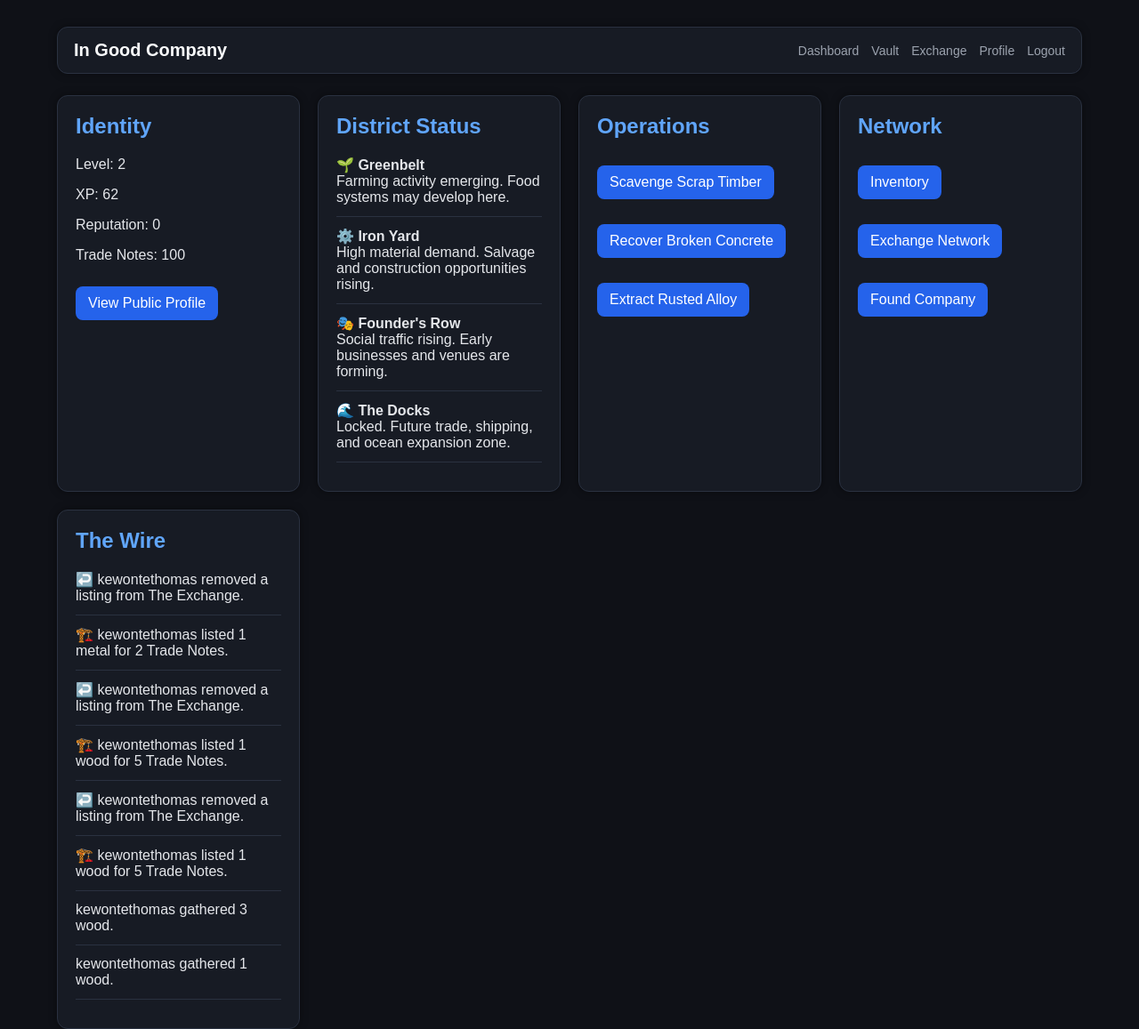
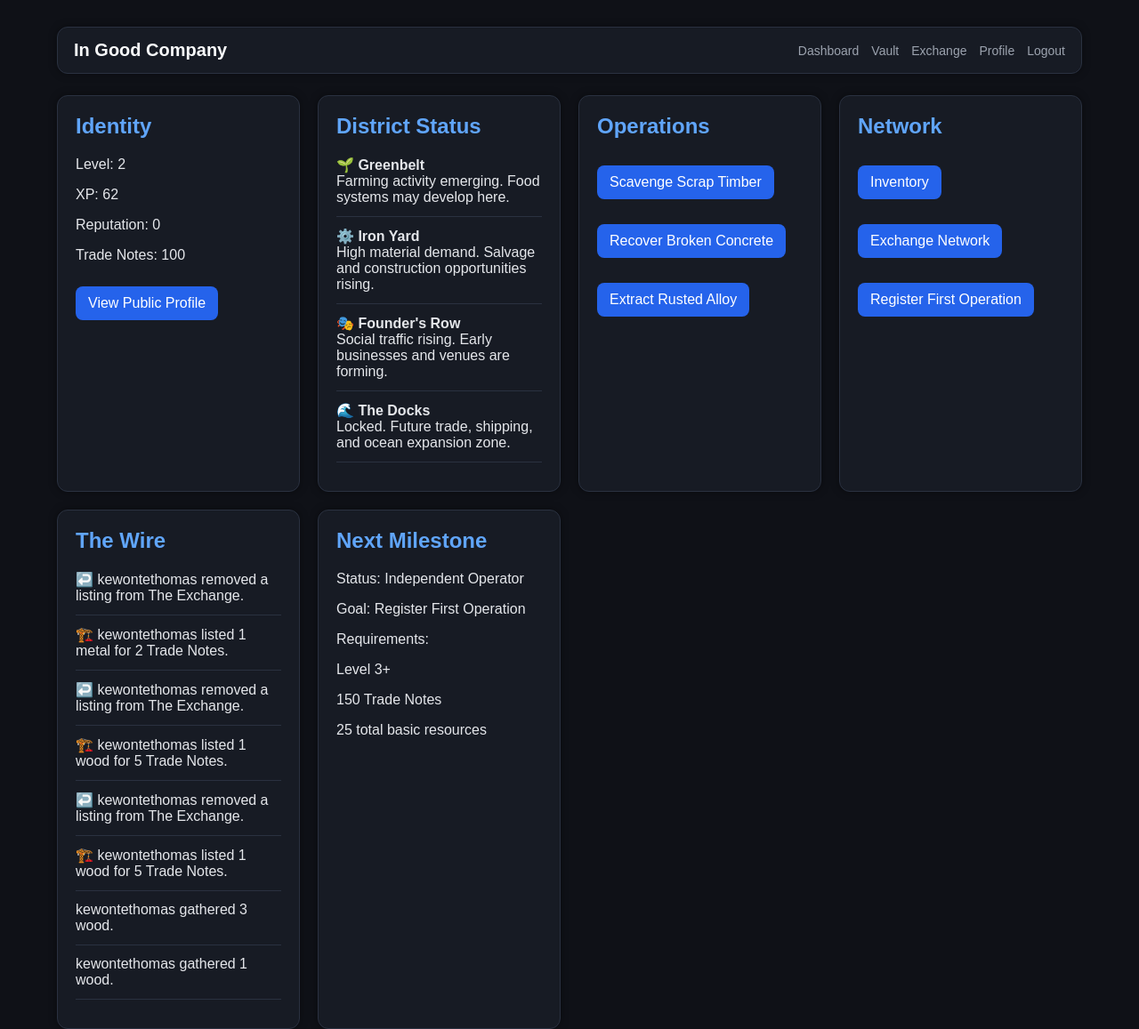
Before and after one commit to kewontethomas/sector-society, a Flask app: page /dashboard in a window 1280 px wide. Shown: the whole page at 89% size. Run offline with Flask 3, Linux system fonts and the light colour scheme; a user stored in the database is signed in; data comes from the database, SQL or seed files in the repository.

Commit message:
Require progression before registering operation

```diff
--- a/app.py
+++ b/app.py
@@ -21,6 +21,7 @@ db.init_app(app)
 login_manager = LoginManager()
 login_manager.init_app(app)
 login_manager.login_view = "login"
+
 
 @login_manager.user_loader
 def load_user(user_id):
@@ -55,6 +56,22 @@ def create_world_event(message):
 
     db.session.add(event)
     db.session.commit()
+
+
+def get_basic_resource_total(user_id):
+    basic_resources = ["wood", "stone", "metal"]
+
+    items = Inventory.query.filter(
+        Inventory.user_id == user_id,
+        Inventory.resource_name.in_(basic_resources)
+    ).all()
+
+    total = 0
+
+    for item in items:
+        total += item.quantity
+
+    return total
 
 
 @app.route("/")
@@ -247,6 +264,24 @@ def create_company():
         flash("You already own a company.")
         return redirect(url_for("company_profile", company_id=existing_company.id))
 
+    REQUIRED_LEVEL = 3
+    REQUIRED_TRADE_NOTES = 150
+    REQUIRED_RESOURCES = 25
+
+    basic_resource_total = get_basic_resource_total(current_user.id)
+
+    if current_user.level < REQUIRED_LEVEL:
+        flash("You must reach Level 3 before registering your first operation.")
+        return redirect(url_for("dashboard"))
+
+    if current_user.coins < REQUIRED_TRADE_NOTES:
+        flash("You need 150 Trade Notes to register your first operation.")
+        return redirect(url_for("dashboard"))
+
+    if basic_resource_total < REQUIRED_RESOURCES:
+        flash("You need at least 25 basic resources before registering your first operation.")
+        return redirect(url_for("dashboard"))
+
     if request.method == "POST":
         name = request.form.get("name")
         company_type = request.form.get("company_type")
@@ -270,12 +305,15 @@ def create_company():
         )
 
         db.session.add(company)
+
+        current_user.coins -= REQUIRED_TRADE_NOTES
+
         db.session.commit()
 
-        flash("Company created.")
+        flash("First operation registered.")
 
         create_world_event(
-            f"🏢 {current_user.username} founded {company.name}."
+            f"🏢 {current_user.username} registered {company.name} as a new operation."
         )
 
         return redirect(url_for("company_profile", company_id=company.id))
@@ -389,7 +427,7 @@ def buy(listing_id):
         return redirect(url_for("market"))
 
     if current_user.coins < listing.price:
-        flash("Not enough coins.")
+        flash("Not enough Trade Notes.")
         return redirect(url_for("market"))
 
     seller = User.query.get(listing.seller_id)
--- a/templates/dashboard.html
+++ b/templates/dashboard.html
@@ -122,7 +122,7 @@
                 <br><br>
 
                 <a class="button" href="/company/create">
-                    Found Company
+                    Register First Operation
                 </a>
 
             </div>
@@ -140,6 +140,18 @@
                 {% endfor %}
 
             </div>
+
+            <div class="card">
+                <h2>Next Milestone</h2>
+
+                <p>Status: Independent Operator</p>
+                <p>Goal: Register First Operation</p>
+
+                <p>Requirements:</p>
+                <p>Level 3+</p>
+                <p>150 Trade Notes</p>
+                <p>25 total basic resources</p>
+            </div>
         </div>
 
     </div>
```
Also changed, not shown: templates/create_company.html (+12 -17 lines).
